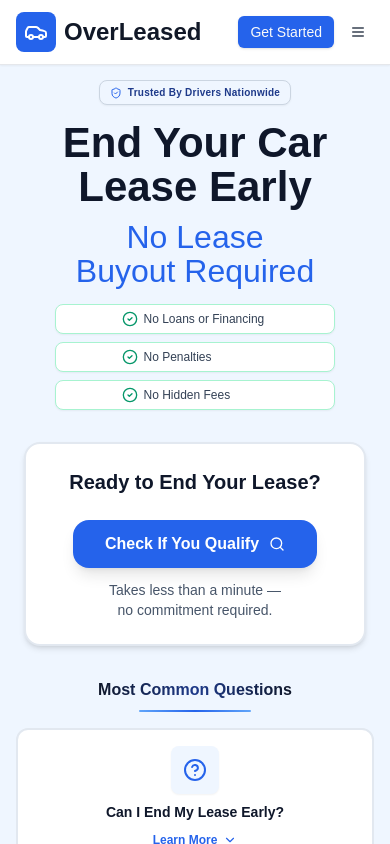
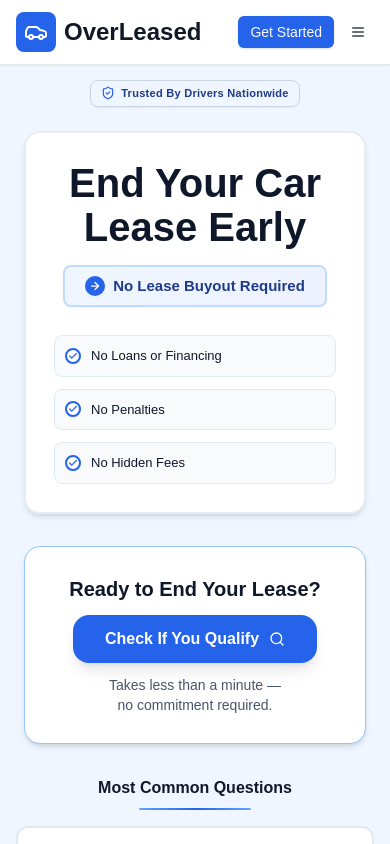
Before and after one commit to DanBus0/OverLeased, a Next.js app: page / in a window 390 px wide. Built offline with nearby package versions, Linux system fonts and the light colour scheme; no server answers.

Commit message:
Add files via upload

```diff
--- a/src/components/sections/FAQSection.tsx
+++ b/src/components/sections/FAQSection.tsx
@@ -68,7 +68,7 @@ export default function FAQSection() {
     <section id="faq-section" className="scroll-mt-24 pt-6 md:pt-8 pb-16 md:pb-20 px-4 bg-gray-50">
       <div className="max-w-4xl mx-auto">
         <div className="text-center mb-6 md:mb-8">
-          <Badge variant="secondary" className="mb-4 md:mb-6 bg-blue-100 text-blue-800 text-sm md:text-base px-3 py-1.5 md:px-4 md:py-2">
+          <Badge variant="secondary" className="mb-4 md:mb-6 bg-blue-100 text-blue-800 text-base md:text-lg px-3 py-1.5 md:px-4 md:py-2">
             <HelpCircle className="h-4 w-4 md:h-5 md:w-5 mr-2" />
             Frequently Asked Questions
           </Badge>
--- a/src/components/sections/HeroSection.tsx
+++ b/src/components/sections/HeroSection.tsx
@@ -1,7 +1,7 @@
 import React from "react";
 import { Button } from "@/components/ui/button";
 import { Card } from "@/components/ui/card";
-import { Search, HelpCircle, DollarSign, Handshake, Clock, ChevronDown, CircleCheck, ShieldCheck } from "lucide-react";
+import { Search, HelpCircle, DollarSign, Handshake, Clock, ChevronDown, Check, ShieldCheck, ArrowRight } from "lucide-react";
 import Link from "next/link";
 import {
   Accordion,
@@ -104,54 +104,105 @@ export default function HeroSection() {
           {/* Trust Indicator */}
           <div className="flex justify-center mb-4 md:mb-6">
             <div className="inline-flex items-center gap-1.5 px-2.5 py-1 md:px-4 md:py-2 bg-blue-50 border border-slate-300 rounded-lg shadow-sm">
-              <ShieldCheck className="w-3 h-3 md:w-4 md:h-4 text-blue-600" />
-              <span className="text-[0.625rem] md:text-xs font-semibold text-blue-900 tracking-wide">
+              <ShieldCheck className="w-3.5 h-3.5 md:w-4 md:h-4 text-blue-600" />
+              <span className="text-[0.6875rem] md:text-xs font-semibold text-blue-900 tracking-wide">
                 Trusted By Drivers Nationwide
               </span>
             </div>
           </div>
 
-          {/* Mobile title */}
-          <h1 className="text-[2.625rem] sm:text-[3.25rem] md:text-5xl lg:text-6xl font-bold mb-4 md:mb-6 leading-[1.05] sm:leading-tight px-2 block md:hidden text-slate-900">
-            <span className="block">End Your Car</span>
-            <span className="block">Lease Early</span>
-            <span className="block text-blue-600 mt-3 text-[2rem] sm:text-[2.5rem] md:text-4xl font-normal leading-[1.05]">
-              No Lease
-            </span>
-            <span className="block text-blue-600 text-[2rem] sm:text-[2.5rem] md:text-4xl font-normal leading-[1.05]">
-              Buyout Required
-            </span>
-          </h1>
-
           {/* Tablet title */}
           <h1 className="text-[2.75rem] md:text-[3.25rem] lg:text-6xl font-bold mb-4 md:mb-6 leading-tight px-2 hidden md:block lg:hidden text-slate-900">
             <span className="block">End Your Car Lease Early</span>
-            <span className="block text-blue-600 mt-2 text-[2.5rem] font-normal">
-              No Lease Buyout Required
+            <span className="flex items-center justify-center gap-3 text-slate-600 mt-2 text-[2.25rem] font-normal">
+              <div className="flex-shrink-0 w-7 h-7 bg-blue-600 rounded-full flex items-center justify-center shadow-sm">
+                <ArrowRight className="h-4 w-4 text-white" strokeWidth={2.5} />
+              </div>
+              <span>No Lease Buyout Required</span>
             </span>
           </h1>
 
           {/* Desktop title */}
           <h1 className="text-5xl md:text-5xl lg:text-[4rem] font-bold mb-4 md:mb-6 leading-tight px-2 hidden lg:block text-slate-900">
             <span className="block">End Your Car Lease Early</span>
-            <span className="block text-blue-600 mt-2 text-5xl font-normal">
-              No Lease Buyout Required
+            <span className="flex items-center justify-center gap-3 text-slate-600 mt-2 text-[2.75rem] font-normal">
+              <div className="flex-shrink-0 w-8 h-8 bg-blue-600 rounded-full flex items-center justify-center shadow-sm">
+                <ArrowRight className="h-4.5 w-4.5 text-white" strokeWidth={2.5} />
+              </div>
+              <span>No Lease Buyout Required</span>
             </span>
           </h1>
 
-          {/* New Callouts Section */}
-          <div className="flex flex-col md:flex-row md:justify-center gap-2 md:gap-3 mt-4 md:mt-6 mb-6 md:mb-8 px-4">
-            <div className="flex items-center gap-1.5 px-3 py-1.5 bg-white border border-emerald-200 rounded-lg shadow-sm w-[280px] md:w-auto justify-center mx-auto md:mx-0">
-              <CircleCheck className="h-4 w-4 text-emerald-600 flex-shrink-0" />
-              <span className="text-xs md:text-sm font-medium text-slate-700 text-left w-[125px] md:w-auto">No Loans or Financing</span>
+          {/* Unified Callouts Container - Mobile Only - NOW INCLUDES HERO TITLE */}
+          <div className="block md:hidden mt-6 mb-6 px-2">
+            <div className="bg-white/95 backdrop-blur-sm border-2 border-slate-200/80 rounded-2xl shadow-md p-7 max-w-[350px] mx-auto">
+              {/* Hero Title - Mobile Only */}
+              <div className="text-center mb-4">
+                <h1 className="text-[2.5rem] sm:text-[3rem] font-bold leading-[1.1] sm:leading-tight text-slate-900">
+                  <span className="block">End Your Car</span>
+                  <span className="block">Lease Early</span>
+                </h1>
+              </div>
+
+              {/* Badge - Mobile Only */}
+              <div className="flex justify-center mb-7">
+                <div className="inline-flex items-center gap-2 px-5 py-2 bg-gradient-to-r from-blue-50 to-indigo-50 border-2 border-blue-200 rounded-lg shadow-sm">
+                  <div className="flex-shrink-0 w-5 h-5 bg-blue-600 rounded-full flex items-center justify-center shadow-sm">
+                    <ArrowRight className="h-3 w-3 text-white" strokeWidth={2.5} />
+                  </div>
+                  <span className="text-[0.9375rem] font-semibold text-blue-900 whitespace-nowrap">
+                    No Lease Buyout Required
+                  </span>
+                </div>
+              </div>
+
+              {/* Callouts List - Full width to match badge */}
+              <div className="flex flex-col gap-3">
+                <div className="flex items-center gap-2.5 px-2.5 py-2.5 bg-slate-50 rounded-lg border-[0.5px] border-slate-200 w-full">
+                  <div className="flex-shrink-0 w-4 h-4 bg-white rounded-full flex items-center justify-center shadow-sm border-2 border-blue-600">
+                    <Check className="h-2.5 w-2.5 text-blue-600" strokeWidth={3} />
+                  </div>
+                  <span className="text-[0.8125rem] font-medium text-slate-900">No Loans or Financing</span>
+                </div>
+
+                <div className="flex items-center gap-2.5 px-2.5 py-2.5 bg-slate-50 rounded-lg border-[0.5px] border-slate-200 w-full">
+                  <div className="flex-shrink-0 w-4 h-4 bg-white rounded-full flex items-center justify-center shadow-sm border-2 border-blue-600">
+                    <Check className="h-2.5 w-2.5 text-blue-600" strokeWidth={3} />
+                  </div>
+                  <span className="text-[0.8125rem] font-medium text-slate-900">No Penalties</span>
+                </div>
+
+                <div className="flex items-center gap-2.5 px-2.5 py-2.5 bg-slate-50 rounded-lg border-[0.5px] border-slate-200 w-full">
+                  <div className="flex-shrink-0 w-4 h-4 bg-white rounded-full flex items-center justify-center shadow-sm border-2 border-blue-600">
+                    <Check className="h-2.5 w-2.5 text-blue-600" strokeWidth={3} />
+                  </div>
+                  <span className="text-[0.8125rem] font-medium text-slate-900">No Hidden Fees</span>
+                </div>
+              </div>
             </div>
-            <div className="flex items-center gap-1.5 px-3 py-1.5 bg-white border border-emerald-200 rounded-lg shadow-sm w-[280px] md:w-auto justify-center mx-auto md:mx-0">
-              <CircleCheck className="h-4 w-4 text-emerald-600 flex-shrink-0" />
-              <span className="text-xs md:text-sm font-medium text-slate-700 text-left w-[125px] md:w-auto">No Penalties</span>
+          </div>
+
+          {/* Desktop Callouts - Unchanged */}
+          <div className="hidden md:flex flex-row justify-center gap-3 mt-6 mb-6 px-4">
+            <div className="flex items-center gap-2.5 px-4 py-3.5 bg-white backdrop-blur-sm border border-slate-200 rounded-lg shadow-sm">
+              <div className="flex-shrink-0 w-4 h-4 bg-white rounded-full flex items-center justify-center shadow-sm border-2 border-blue-600">
+                <Check className="h-2.5 w-2.5 text-blue-600" strokeWidth={3} />
+              </div>
+              <span className="text-sm font-medium text-slate-900 tracking-tight">No Loans or Financing</span>
             </div>
-            <div className="flex items-center gap-1.5 px-3 py-1.5 bg-white border border-emerald-200 rounded-lg shadow-sm w-[280px] md:w-auto justify-center mx-auto md:mx-0">
-              <CircleCheck className="h-4 w-4 text-emerald-600 flex-shrink-0" />
-              <span className="text-xs md:text-sm font-medium text-slate-700 text-left w-[125px] md:w-auto">No Hidden Fees</span>
+
+            <div className="flex items-center gap-2.5 px-4 py-3.5 bg-white backdrop-blur-sm border border-slate-200 rounded-lg shadow-sm">
+              <div className="flex-shrink-0 w-4 h-4 bg-white rounded-full flex items-center justify-center shadow-sm border-2 border-blue-600">
+                <Check className="h-2.5 w-2.5 text-blue-600" strokeWidth={3} />
+              </div>
+              <span className="text-sm font-medium text-slate-900 tracking-tight">No Penalties</span>
+            </div>
+
+            <div className="flex items-center gap-2.5 px-4 py-3.5 bg-white backdrop-blur-sm border border-slate-200 rounded-lg shadow-sm">
+              <div className="flex-shrink-0 w-4 h-4 bg-white rounded-full flex items-center justify-center shadow-sm border-2 border-blue-600">
+                <Check className="h-2.5 w-2.5 text-blue-600" strokeWidth={3} />
+              </div>
+              <span className="text-sm font-medium text-slate-900 tracking-tight">No Hidden Fees</span>
             </div>
           </div>
         </div>
@@ -160,8 +211,8 @@ export default function HeroSection() {
         <div className="relative mb-8 md:mb-10">
           <div className="flex justify-center px-2">
             <div className="w-full sm:w-auto md:w-full md:max-w-xl lg:max-w-2xl">
-              <div className="bg-white rounded-2xl shadow-md border-2 border-slate-200 p-6 md:p-8">
-                <div className="text-center mb-6">
+              <div className="bg-white rounded-2xl shadow-md border border-blue-300 p-7 md:p-7">
+                <div className="text-center mb-3">
                   <h2 className="text-xl md:text-2xl font-bold text-slate-900 mb-2">
                     Ready to End Your Lease?
                   </h2>
@@ -193,7 +244,7 @@ export default function HeroSection() {
           {/* FAQ Heading - positioned closer to cards */}
           <div className="text-center mb-4 md:mb-5">
             <div className="inline-block relative">
-              <h2 className="text-base md:text-lg lg:text-xl font-bold bg-gradient-to-r from-slate-900 via-blue-900 to-slate-900 bg-clip-text text-transparent mb-2">
+              <h2 className="text-base md:text-lg lg:text-xl font-bold text-gray-900 mb-2">
                 Most Common Questions
               </h2>
               <div className="h-0.5 w-28 md:w-32 bg-gradient-to-r from-blue-400 via-blue-600 to-blue-400 rounded-full mx-auto"></div>
@@ -210,7 +261,7 @@ export default function HeroSection() {
                     value={`faq-${index}`}
                     className="bg-white border-2 border-slate-200 text-slate-900 hover:border-blue-300 hover:shadow-lg transition-all duration-300 rounded-xl overflow-hidden"
                   >
-                    <AccordionTrigger className="hover:no-underline px-4 pt-4 pb-3 md:px-5 md:pt-5 md:pb-3.5 [&>svg]:hidden">
+                    <AccordionTrigger className="hover:no-underline px-7 pt-7 pb-3 md:px-7 md:pt-7 md:pb-3.5 [&>svg]:hidden">
                       <div className="flex flex-col items-center text-center w-full gap-2.5 md:gap-3">
                         <div className={`${item.iconBg} rounded-lg w-12 h-12 md:w-14 md:h-14 flex items-center justify-center flex-shrink-0 shadow-sm`}>
                           <IconComponent className={`h-6 w-6 md:h-7 md:w-7 ${item.iconColor}`} />
@@ -227,7 +278,7 @@ export default function HeroSection() {
                       </div>
                     </AccordionTrigger>
 
-                    <AccordionContent className="px-4 pb-4 pt-0 md:px-5 md:pb-5">
+                    <AccordionContent className="px-7 pb-7 pt-0 md:px-7 md:pb-7">
                       <p className="text-xs md:text-sm text-slate-700 leading-relaxed text-center font-medium">
                         <span className="block sm:hidden">{item.mobileAnswer || item.answer}</span>
                         <span className="hidden sm:block md:hidden">{item.answer}</span>
```
Also changed, not shown: 6 other files (tests, documents, lock files or other folders).
